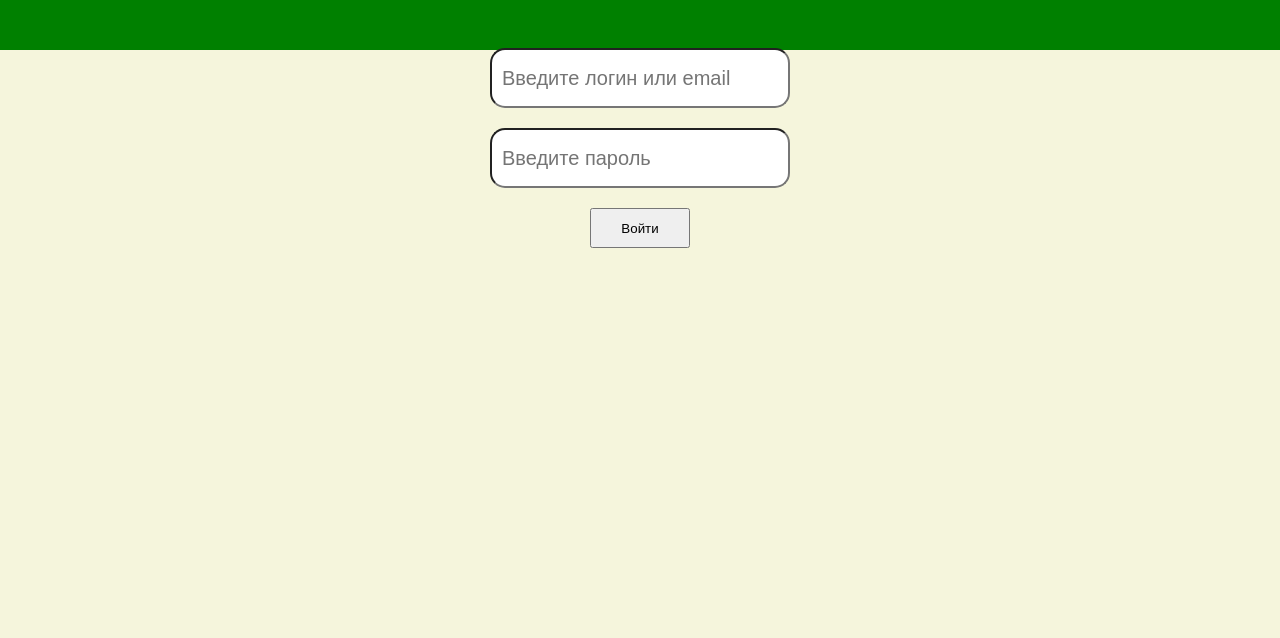
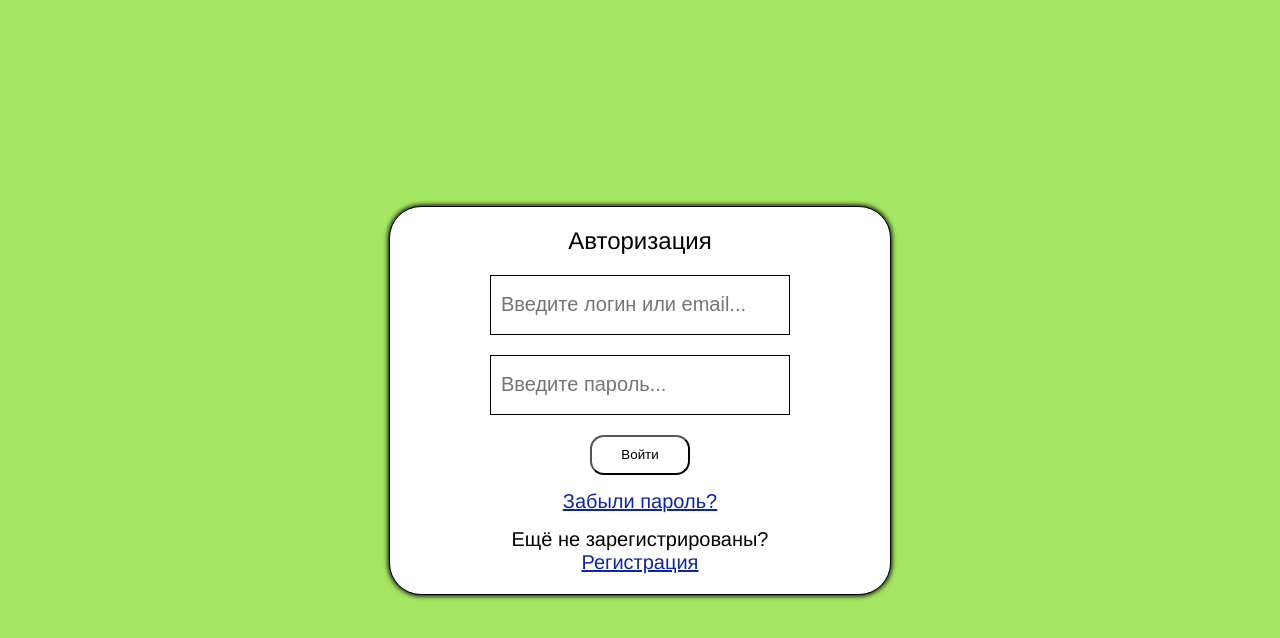
Before and after one commit to Fladit/besedka-frontend, a Vue app: page /auth/login in a window 1280 px wide. Shown: the top 638 px of the page. Built offline with nearby package versions, Linux system fonts and the light colour scheme.

Commit message:
customized styles of TheLoginWindow component

```diff
--- a/src/App.vue
+++ b/src/App.vue
@@ -22,7 +22,7 @@ export default {
   -webkit-font-smoothing: antialiased;
   -moz-osx-font-smoothing: grayscale;
   text-align: center;
-  background-color: beige;
+  background-color: #A5E763;
   width: 100vw;
   height: 100vh;
 }
--- a/src/components/BaseAuthDebouncedInput.vue
+++ b/src/components/BaseAuthDebouncedInput.vue
@@ -107,10 +107,10 @@ export default {
 input {
   width: 300px;
   height: 60px;
-  border-radius: 15px;
   font-size: 20px;
   padding: 20px 10px;
   margin-top: 20px;
+  border: 1px solid black;
 }
 input[error=true] {
   border-color: red;
--- a/src/components/TheAuthPage.vue
+++ b/src/components/TheAuthPage.vue
@@ -1,18 +1,21 @@
 <template>
   <div class="auth">
-    <TheNavbar/>
     <router-view/>
   </div>
 </template>
 
 <script>
-import TheNavbar from "@/components/TheNavbar";
 export default {
-name: "TheAuthPage",
-  components: {TheNavbar}
+  name: "TheAuthPage",
 }
 </script>
 
 <style scoped>
-
+.auth {
+  height: 100%;
+  display: flex;
+  flex-direction: column;
+  justify-content: center;
+  align-items: center;
+}
 </style>
--- a/src/components/TheLoginWindow.vue
+++ b/src/components/TheLoginWindow.vue
@@ -1,13 +1,19 @@
 <template>
   <div class="login">
-    <div>Авторизация</div>
+    <div class="login__title">Авторизация</div>
     <BaseAuthInput v-model="username" :validateInput="validateUsername" :rules="usernameRules"
                    v-on:update:hasError="errors.hasUsernameError = !errors.hasUsernameError"
-                   v-bind:delay="500" placeholder="Введите логин или email"/>
+                   v-bind:delay="500" placeholder="Введите логин или email..."/>
     <BaseAuthInput v-model="password" v-bind:rules="this.passwordRules"
                    v-on:update:hasError="errors.hasPasswordError = !errors.hasPasswordError"
-                   placeholder="Введите пароль"/>
+                   placeholder="Введите пароль..."/>
     <button :disabled="isButtonDisabled" class="login_button" @click="login">Войти</button>
+    <router-link class="login__text-button" v-bind:to="{name: 'forgot'}">Забыли пароль?</router-link>
+    <div class="login-registration">
+      <div>Ещё не зарегистрированы?</div>
+      <router-link class="login__text-button" v-bind:to="{name: 'registration'}">Регистрация</router-link>
+    </div>
+
   </div>
 </template>
 
@@ -62,11 +68,18 @@ export default {
 
 <style scoped>
 .login {
+  width: fit-content;
+  height: fit-content;
   display: flex;
   justify-content: center;
   align-items: center;
   flex-direction: column;
-  font-size: 24px;
+  font-size: 20px;
+  padding: 20px 100px;
+  border: 1px solid black;
+  border-radius: 32px;
+  background-color: white;
+  box-shadow: 0 0 5px 1px;
 }
 
 .login_input {
@@ -78,9 +91,26 @@ export default {
   padding: 10px 15px;
 }
 
+.login__title {
+  font-size: 24px;
+}
+
 .login_button {
   width: 100px;
   height: 40px;
   margin-top: 20px;
+  margin-bottom: 15px;
+  background: white;
+  border-radius: 14px;
+}
+
+.login__text-button {
+  color: #0E26A3;
+  cursor: pointer;
+  text-decoration: underline;
+}
+
+.login-registration {
+  margin-top: 15px;
 }
 </style>
--- a/src/components/TheNavbar.vue
+++ b/src/components/TheNavbar.vue
@@ -1,17 +1,26 @@
 <template>
-  <div class="auth__navbar">
+  <div class="navbar">
+    <ul class="navbar__list">
+      <li class="navbar__link" v-for="route of routes" :key="route.title" >
+        <router-link :to="{name: route.name}" >{{route.title}}</router-link>
+      </li>
+    </ul>
   </div>
 </template>
 
 <script>
 export default {
-name: "TheNavbar"
+  name: "TheNavbar",
+  props: {
+    routes: Array,
+  }
+
 }
 </script>
 
 <style lang="less" scoped>
-@import "public/variables.less";
-.auth__navbar {
+@import "public/variables";
+.navbar {
   width: 100%;
   height: @headerHeight;
   background-color: green;
--- a/src/utils/myRouter.js
+++ b/src/utils/myRouter.js
@@ -6,12 +6,16 @@ import NotFoundError from "@/components/NotFoundError";
 
 const routes = [
     {
+        path: "",
+        redirect: {name: "login"},
+    },
+    {
         path: "/auth",
         component: TheAuthPage,
         children: [
-            {path: "", redirect: {path: 'login'}},
-            {path: "registration", component: TheRegistrationWindow},
-            {path: "login", component: TheLoginWindow},
+            {path: "", redirect: {name: "login"}},
+            {path: "registration", name: "registration", component: TheRegistrationWindow},
+            {path: "login", name: "login", component: TheLoginWindow},
         ]
     },
     {
```
